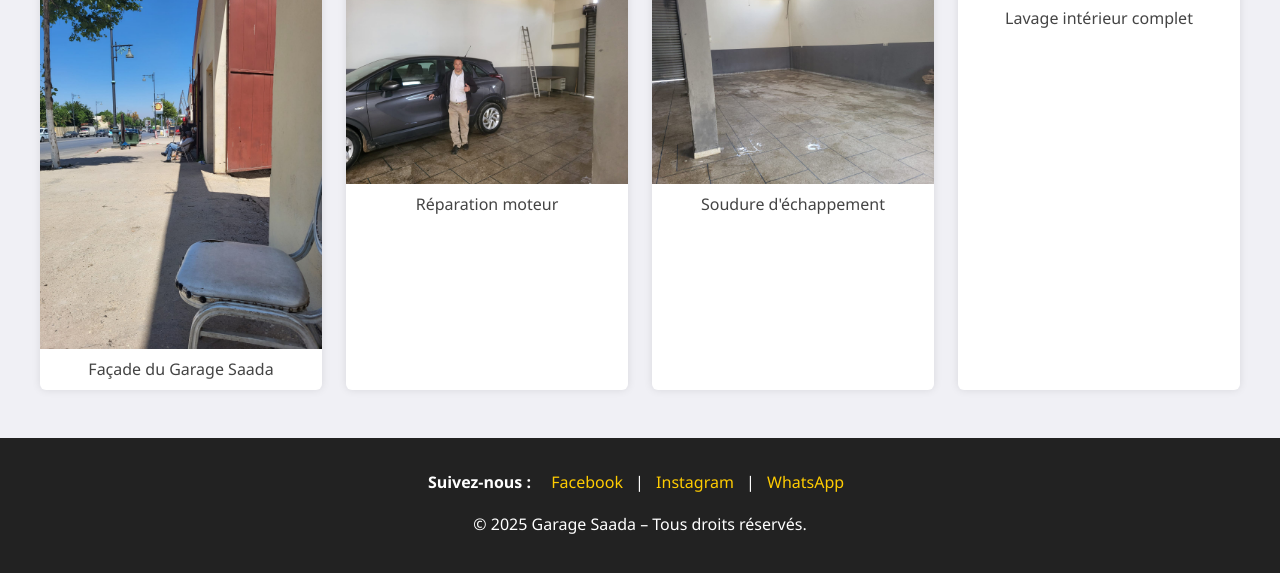
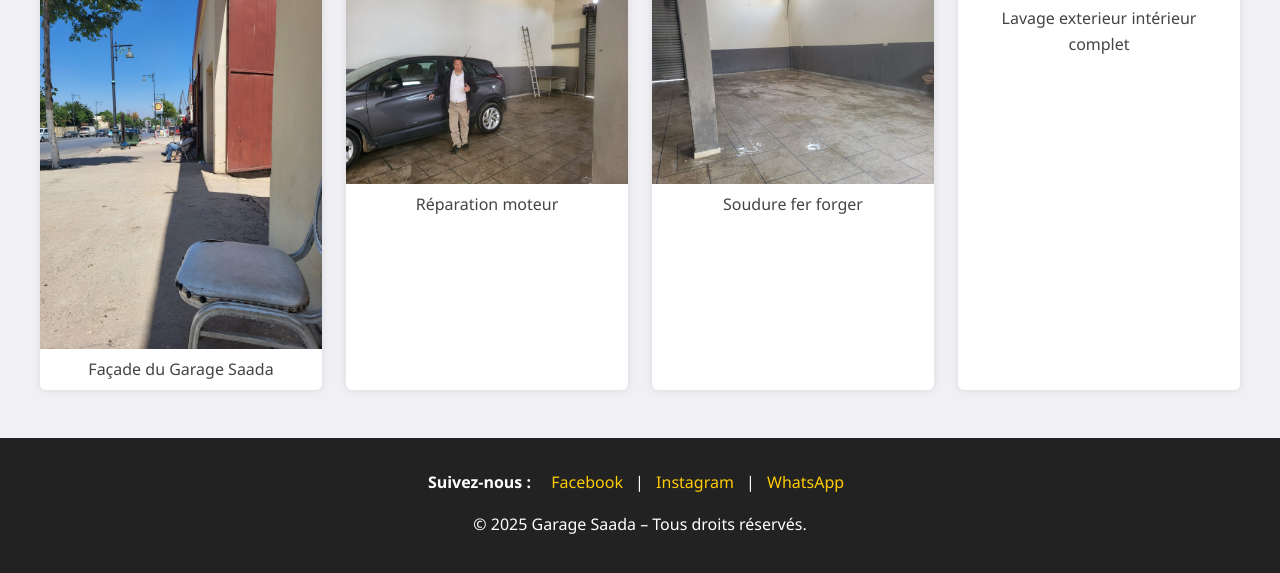
Before and after one commit to lkima-ship/Garage-saada-meknes, a plain HTML site: page galerie.html in a window 1280 px wide. Shown: the part 333-906 px from the top of the page. Drawn offline with Linux system fonts and the light colour scheme; files whose address does not match are found by name.

Commit message:
Update galerie.html

```diff
--- a/galerie.html
+++ b/galerie.html
@@ -41,13 +41,13 @@
       <!-- Photo 3 -->
       <div class="gallery-item">
         <img src="photo-m.jpg" alt="Soudure échappement" />
-        <p>Soudure d'échappement</p>
+        <p>Soudure fer forger</p>
       </div>
 
       <!-- Photo 4 -->
       <div class="gallery-item">
         <img src="images/"photo-m.jpg" alt="Lavage complet intérieur" />
-        <p>Lavage intérieur complet</p>
+        <p>Lavage exterieur intérieur complet</p>
       </div>
 
       <!-- Ajoute autant de blocs <div class="gallery-item"> que nécessaire -->
```
